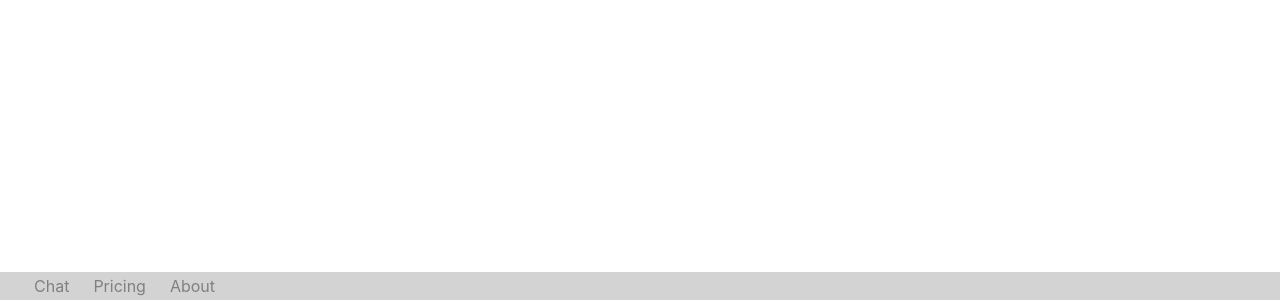
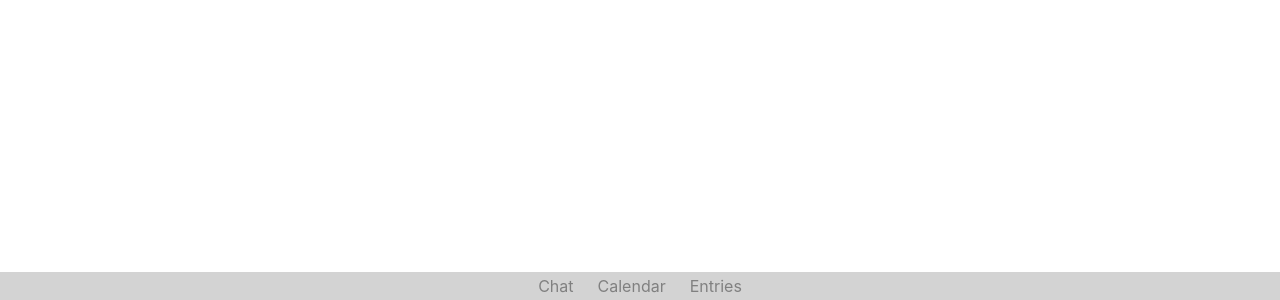
Before and after one commit to Shaquif/QHacks2025, a React (Create React App) app in the folder client/: page / in a window 1280 px wide. Before the commit this address had no page. Shown: the part 500-800 px from the top of the page. Built offline with nearby package versions, Linux system fonts and the light colour scheme.

Commit message:
commit minor css changes to navbar

```diff
--- a/client/src/Navbar.js
+++ b/client/src/Navbar.js
@@ -5,8 +5,8 @@ export default function Navbar() {
     <nav className="nav">
       <ul>
         <CustomLink to = "/chat">Chat</CustomLink>
-        <CustomLink to="/calendar">Pricing</CustomLink>
-        <CustomLink to="/entries">About</CustomLink>
+        <CustomLink to="/calendar">Calendar</CustomLink>
+        <CustomLink to="/entries">Entries</CustomLink>
       </ul>
     </nav>
   )
--- a/client/src/styles.css
+++ b/client/src/styles.css
@@ -15,8 +15,8 @@
     background-color: #333;
     color: grey;
     display: flex;
-    justify-content: space-between;
-    align-items: stretch;
+    justify-content: center;
+    align-items: center;
     gap: 2rem;
     padding: 0 1rem;
     position: fixed;
```
